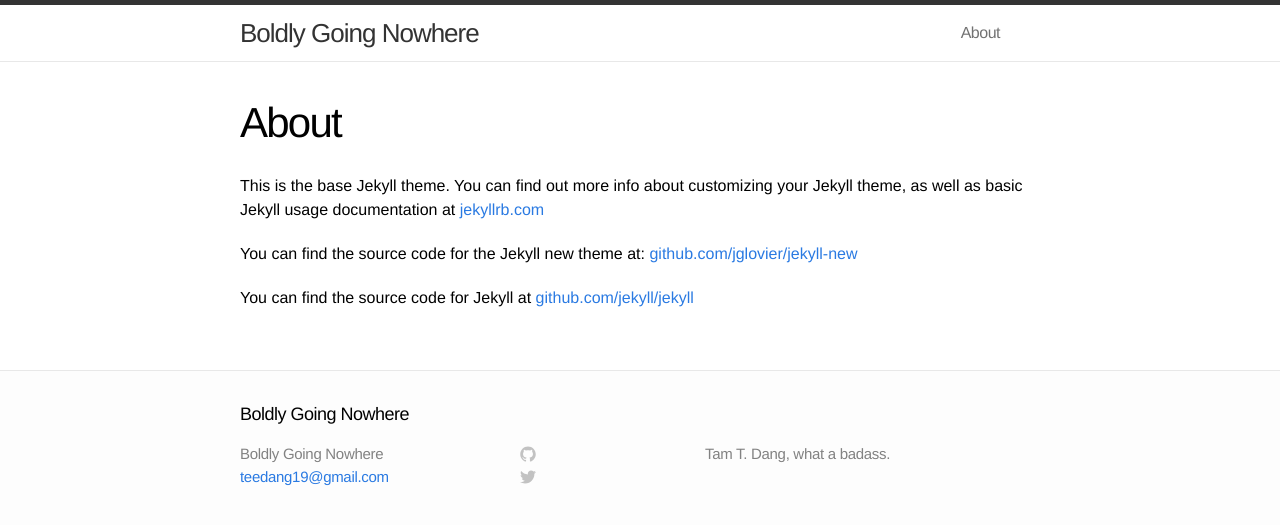
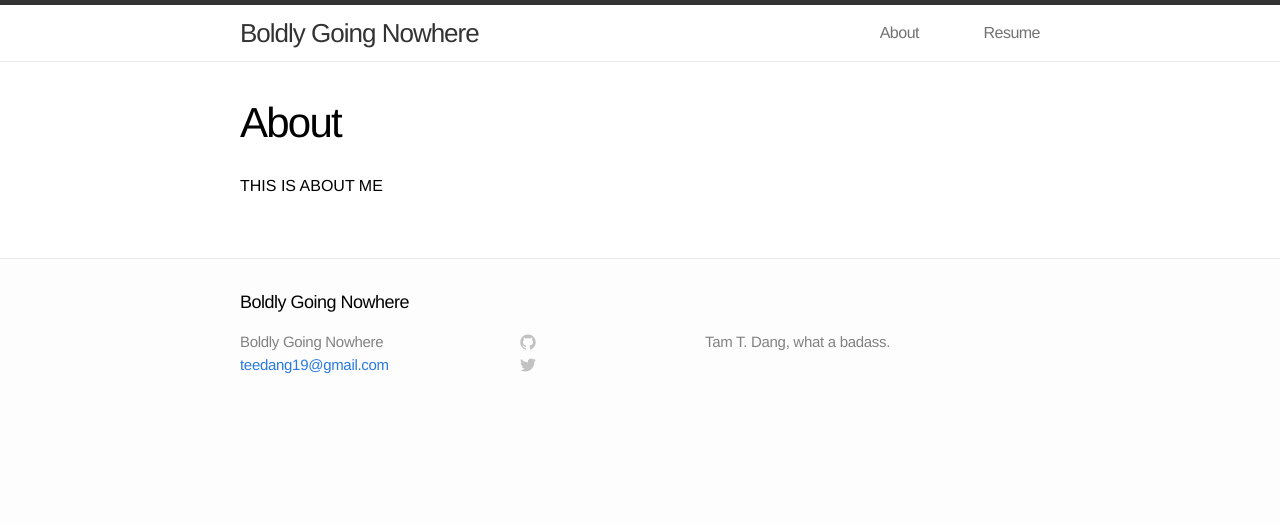
Before and after one commit to teedang19/teedang19.github.io, a Jekyll site: the page built from about.md, in a window 1280 px wide. Shown: the top 525 px of the page. Built offline with Jekyll 4.4.1, drawn with Linux system fonts in a browser that asks for light colours.

Commit message:
github gem for HTML pipeline, pages can be added now

```diff
--- /dev/null
+++ b/Gemfile
@@ -0,0 +1,3 @@
+source 'https://rubygems.org'
+
+gem 'github-pages'
--- a/about.md
+++ b/about.md
@@ -4,8 +4,4 @@
 permalink: /about/
 ---
 
-This is the base Jekyll theme. You can find out more info about customizing your Jekyll theme, as well as basic Jekyll usage documentation at [jekyllrb.com](http://jekyllrb.com/)
-
-You can find the source code for the Jekyll new theme at: [github.com/jglovier/jekyll-new](https://github.com/jglovier/jekyll-new)
-
-You can find the source code for Jekyll at [github.com/jekyll/jekyll](https://github.com/jekyll/jekyll)
+THIS IS ABOUT ME
```
Also changed, not shown: resume.md (added, +7 -0 lines), Gemfile.lock (added).
